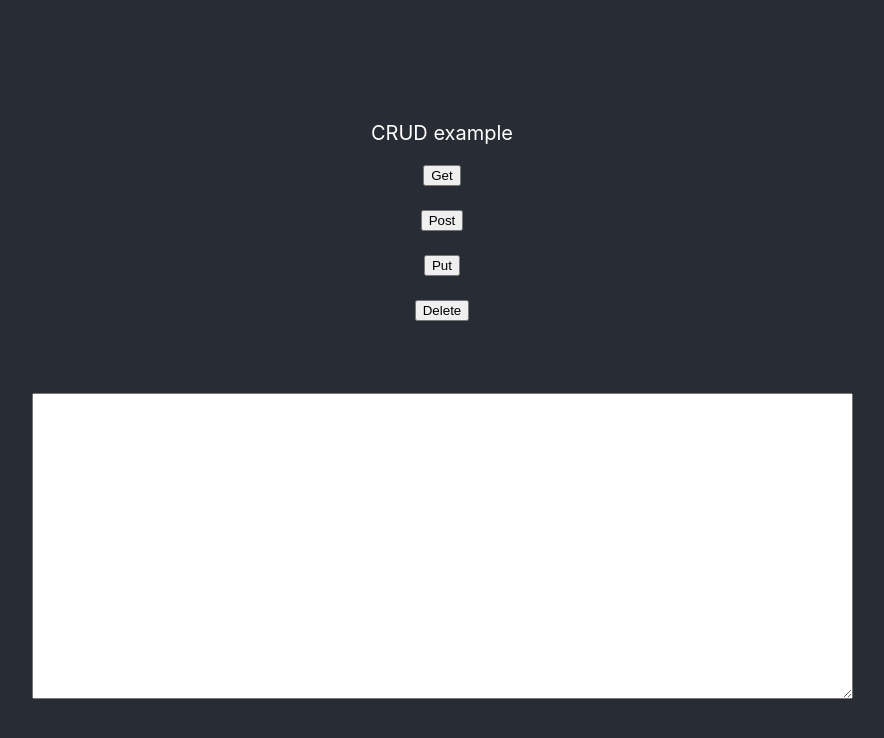
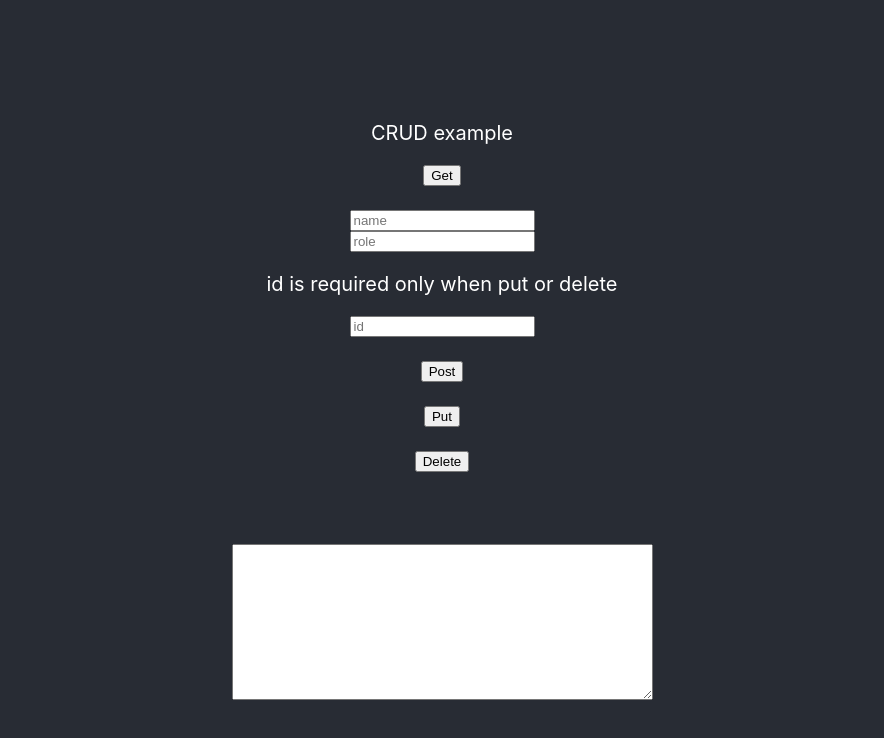
Before and after one commit to Andy-CSKim/JSON-server, a React (Create React App) app in the folder axios-01/: page / in a window 1280 px wide. Shown: the top 738 px of the page, without its empty margins (198-1082 px from the left). Built offline with nearby package versions, Linux system fonts and the light colour scheme.

Commit message:
add name, role, id with useState

```diff
--- a/axios-01/src/App.js
+++ b/axios-01/src/App.js
@@ -8,11 +8,15 @@ import {getUser, postUser, putUser, deleteUser} from './fetch';
 
 function App() {
   const [dataFromServer, setDataFromServer] = useState() // empty array
+  const [name, setName] = useState("")
+  const [role, setRole] = useState("")
+  const [id, setId] = useState(0)
+
+  // for checking how many times App() is called
+  console.log(`App() is called with name: ${name}, role: ${role}, id: ${id}`)
 
   const doGet = () => {
-    console.log("Get()");
-    // const resp = getUser();
-    // console.log(resp);  // Promise
+    console.log("Get ==> ");
 
     getUser().then((resp) => {
       console.log(resp);
@@ -23,10 +27,8 @@ function App() {
   }
 
   const doPost = () => {
-    console.log("Post()");
-    // const resp = getUser();
-    // console.log(resp);  // Promise
-    const newUser = {name: 'John', role: 'admin'};
+    console.log(`Post ==> name: ${name}, role: ${role}`)
+    const newUser = {name: `${name}`, role: `${role}`};
 
     postUser(newUser).then((resp) => {
       console.log(resp);
@@ -36,11 +38,8 @@ function App() {
   }
 
   const doPut = () => {
-    console.log("Put()");
-    // const resp = getUser();
-    // console.log(resp);  // Promise
-    const curUser = {name: 'John', role: 'admin'};
-    const id = 6;
+    console.log(`Put ==> id:${id}, name: ${name}, role: ${role}`)
+    const curUser = {name: `${name}`, role: `${role}`};
 
     putUser(id, curUser).then((resp) => {
       console.log(resp);
@@ -50,10 +49,7 @@ function App() {
   }
 
   const doDelete = () => {
-    console.log("Delete()");
-    // const resp = getUser();
-    // console.log(resp);  // Promise
-    const id = 6;
+    console.log(`Delete ==> ${id}`);
 
     deleteUser(id).then((resp) => {
       console.log(resp);
@@ -61,25 +57,22 @@ function App() {
       setDataFromServer(JSON.stringify(resp));
     });
   }
-  // username = []
-  // username && username[0].name
-  // <p>welcome {username.length !== 0 && username[0].name}</p>
-
-  // <p>welcome {username[0].name}</p>
-  // <p>welcome {username[1].name}</p>
 
   return (
     <div className="App">
       <header className="App-header">
         <p>CRUD example</p>
         <button onClick={doGet}>Get</button> <br/>
+        <input type="text" name="name" placeholder="name" onInput={e => setName(e.target.value)}/>
+        <input type="text" name="role" placeholder="role" onInput={e => setRole(e.target.value)}/>
+        <p>id is required only when put or delete</p>
+        <input type="number" step="1" name="id" placeholder="id" onInput={e => setId(e.target.value)}/> <br/>
         <button onClick={doPost}>Post</button> <br/>
         <button onClick={doPut}>Put</button> <br/>
         <button onClick={doDelete}>Delete</button> <br/>
 
         <br/><br/>
-        {/* {username.map((user) => <p>id:{user.id}<br/>name: {user.name}<br/> role: {user.role}</p>)} */}
-        <textarea name="postContent" rows={20} cols={100} value={dataFromServer}> </textarea>
+        <textarea name="postContent" rows={10} cols={50} value={dataFromServer}> </textarea>
 
       </header>
     </div>
```
